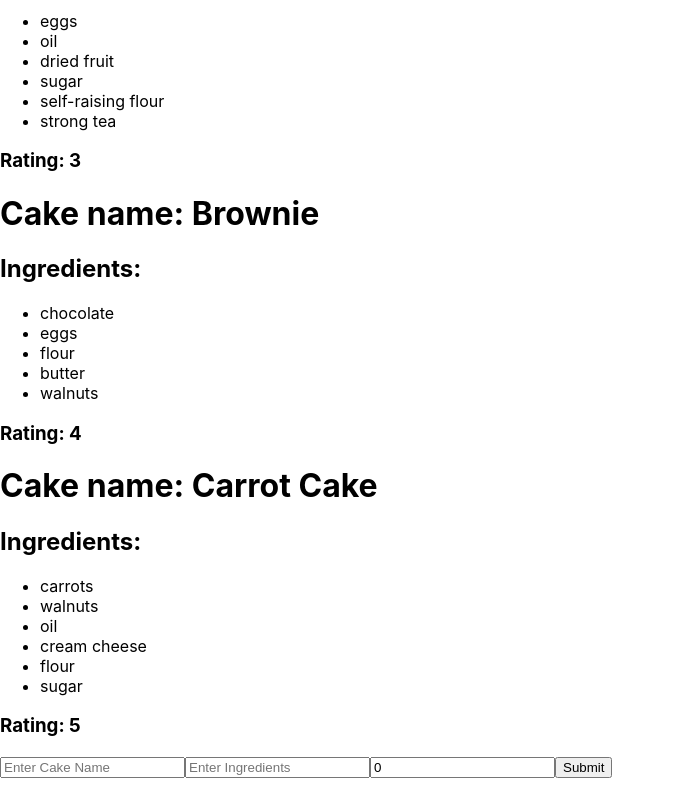
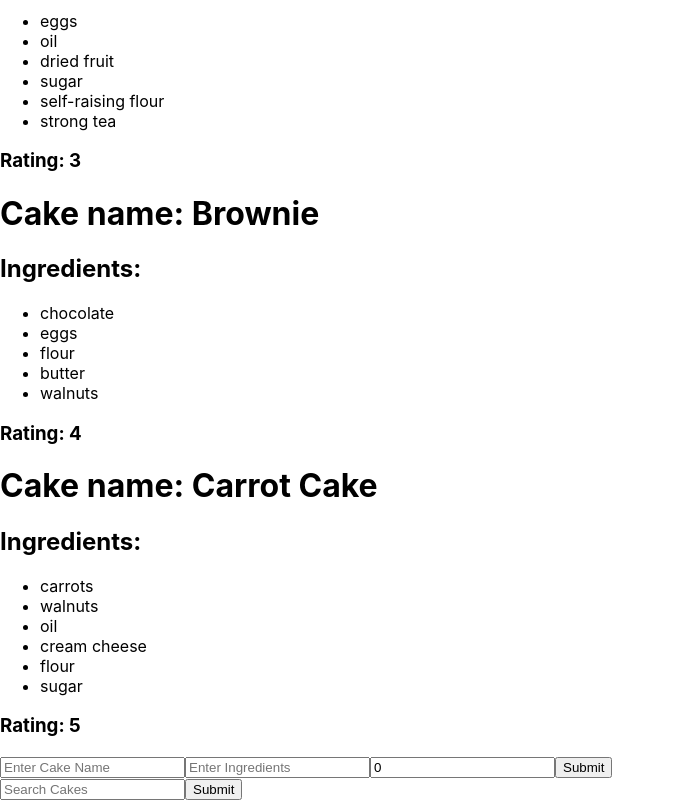
Before and after one commit to L1ly-42/Week08Day4_BakeryCont, a React (Create React App) app: page / in a window 1280 px wide. Shown: the part 453-1253 px from the top of the page, without its empty margins (0-675 px from the left). Before the commit the page ends 1231 px from the top, so only its background shows below. Built offline with nearby package versions, Linux system fonts and the light colour scheme.

Commit message:
Attempting Extention

```diff
--- a/src/component/Cake.js
+++ b/src/component/Cake.js
@@ -7,8 +7,6 @@ const Cake = ({cake, index}) => {
                     <li>{item}</li>
                 )
             })
-
-
     }
 
     return (
--- /dev/null
+++ b/src/component/SearchForm.jsx
@@ -0,0 +1,34 @@
+import { useState } from "react";
+const SearchForm = ({cakes, filterCake}) => {
+    const [searchTerm,setSearchTerm] = useState("")
+    const submitSearch = (e) => {
+        e.preventDefault()
+        // if(cakes.find(cake => cake.cakeName === searchTerm)){
+
+        // }
+     const filteredCakes = cakes.filter((cake) => {
+
+            if(cake.cakeName.toLowerCase() === searchTerm.toLowerCase()){
+                return cake;
+            }
+
+        })
+        filterCake(filteredCakes)
+
+    }
+    return (
+
+        <form onSubmit={submitSearch}>
+            <input
+            type="text"
+            name="cakeNameSearch"
+            placeholder="Search Cakes"
+            value={searchTerm}
+            onChange={(e)=> setSearchTerm(e.target.value)}
+             />
+             <input type="submit" name="submit" />
+        </form>
+     );
+}
+
+export default SearchForm;
--- a/src/container/Bakery.jsx
+++ b/src/container/Bakery.jsx
@@ -1,12 +1,14 @@
 import Cake from "../component/Cake";
 import {useState} from 'react';
 import CakeForm from "../component/CakeForm";
+import SearchForm from "../component/SearchForm";
 const Bakery = () => {
     //  const[sum,setSum] = useState(0);
 
     //  const sellCake = () =>{
     //     setSum
     //  }
+    const[filteredCakes, setFilteredCakes] = useState([])
     const [cakes, setCakes] = useState([
 
             {
@@ -33,6 +35,7 @@ const Bakery = () => {
 
     );
 
+
     const addCake = (newCake) =>{
         setCakes([...cakes, newCake])
         console.log(cakes)
@@ -41,10 +44,15 @@ const Bakery = () => {
     const cakeElements= cakes.map((cake, index) => {
         return <Cake cake={cake}  key={index}/>
     });
+
+    const filterCake = (filteredCakes)=>{
+        setFilteredCakes(filteredCakes)
+    }
     return (
         <>
         {cakeElements}
-        <CakeForm cakes = {cakes} addCake={addCake}/>
+        <CakeForm cakes = {cakes} addCake={addCake} />
+        <SearchForm cakes={cakes} filterCake={filterCake}/>
         </>
 
 
```
